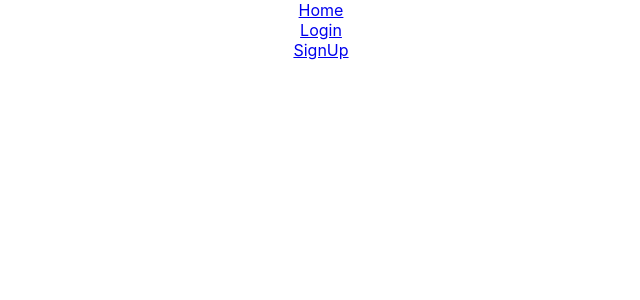
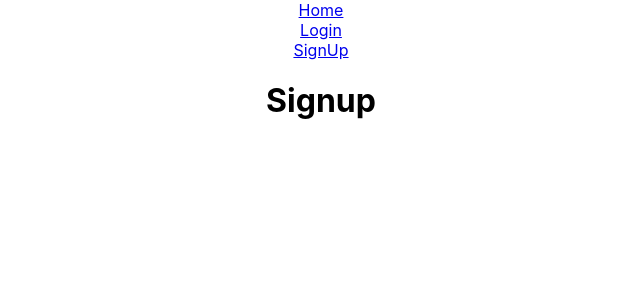
Before and after one commit to mariehposa/HairCare, a React (Create React App) app: page /signup in a window 1280 px wide. Shown: the top 300 px of the page, without its empty margins (319-959 px from the left). Built offline with nearby package versions, Linux system fonts and the light colour scheme.

Commit message:
import formik,error message, yup, etc.

```diff
--- a/package.json
+++ b/package.json
@@ -3,10 +3,12 @@
   "version": "0.1.0",
   "private": true,
   "dependencies": {
+    "formik": "^1.5.8",
     "react": "^16.9.0",
     "react-dom": "^16.9.0",
     "react-router-dom": "^5.0.1",
-    "react-scripts": "3.1.2"
+    "react-scripts": "3.1.2",
+    "yup": "^0.27.0"
   },
   "scripts": {
     "start": "react-scripts start",
--- a/src/components/LoginPage.js
+++ b/src/components/LoginPage.js
@@ -3,7 +3,7 @@ import React from "react";
 export default function LoginPage () {
     return (
         <div>
-
+            <h1>Login</h1>
         </div>
     );
 }
--- a/src/components/SignUpPage.js
+++ b/src/components/SignUpPage.js
@@ -1,9 +1,12 @@
 import React from "react";
+import { Formik, Form, Field, ErrorMessage } from 'formik';
+import * as yup from 'yup';
+
 
 export default function SignUpPage () {
     return (
         <div>
-
+            <h1>Signup</h1>
         </div>
     );
 }
```
Also changed, not shown: 1 other file (tests, documents, lock files or other folders).
